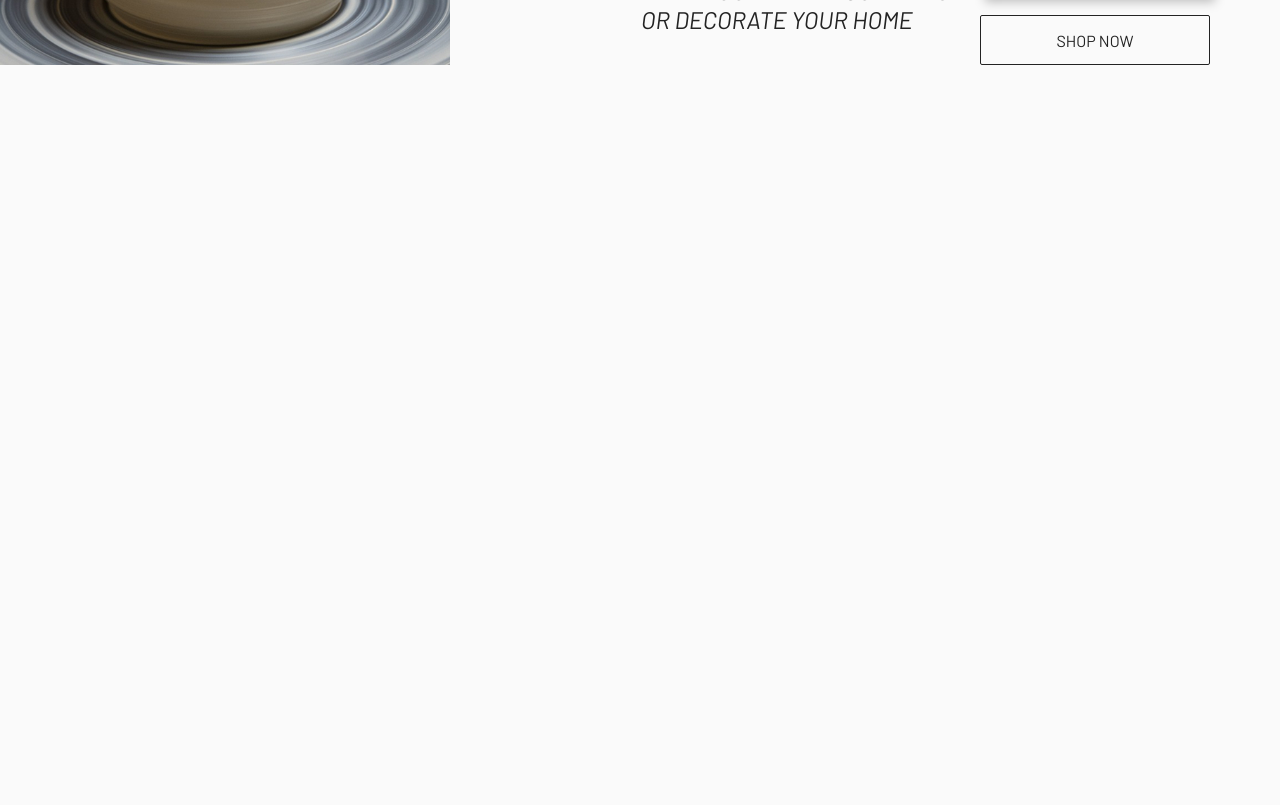
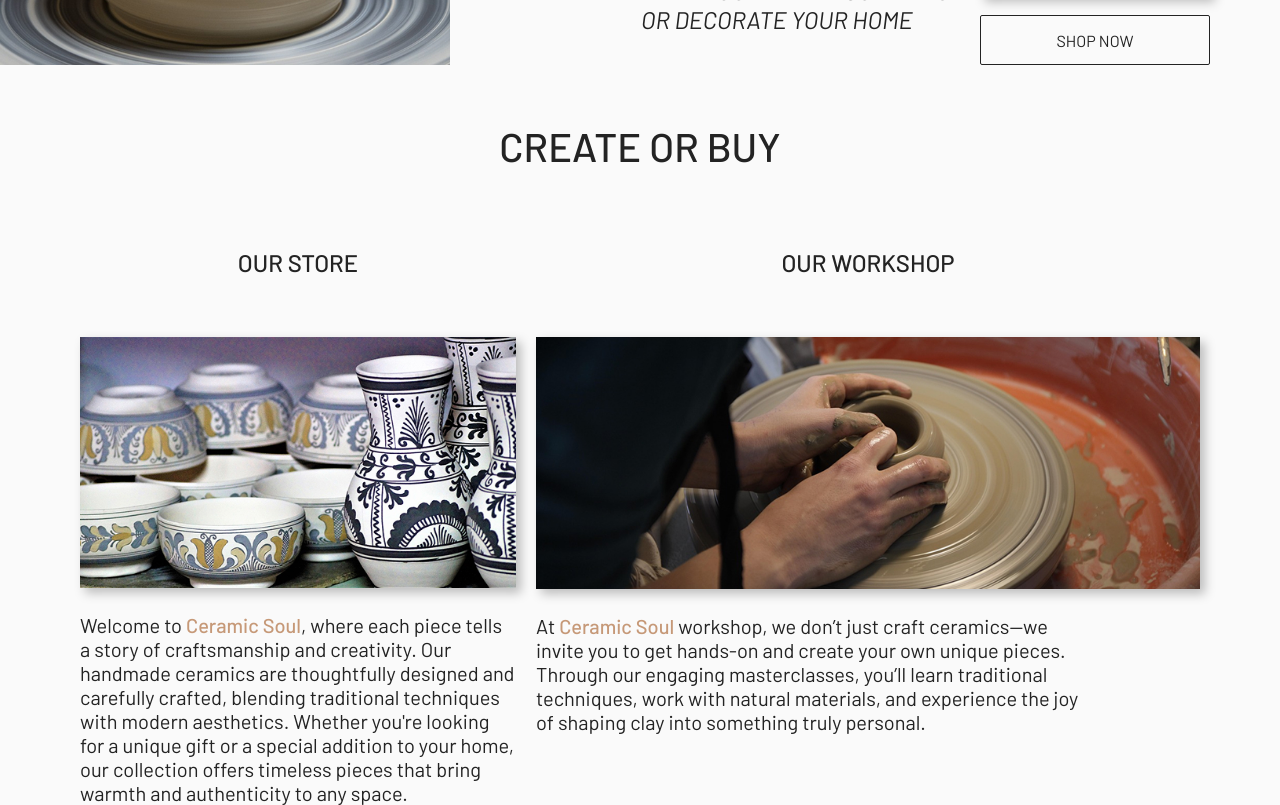
Before and after one commit to BMike903/Ceramic_soul, a website built with Vite: page index.html in a window 1280 px wide. Shown: the part 568-1373 px from the top of the page. Before the commit the page ends 800 px from the top, so only its background shows below. Built offline with nearby package versions, Linux system fonts and the light colour scheme.

Commit message:
second section finished

```diff
--- a/index.html
+++ b/index.html
@@ -53,6 +53,49 @@
         </div>
       </div>
     </section>
+
+    <section class="activities">
+      <div class="container">
+        <h2 class="title-h2">create or buy</h2>
+        <div class="pure-g activities__wrapper">
+          <div class="pure-u-1 pure-u-xl-2-5 activities__col">
+            <h3 class="title-h3">our store</h3>
+            <img
+              src="/src/img/about/store.jpg"
+              alt="store"
+              class="activities__img"
+            />
+            <p class="activities__text">
+              Welcome to
+              <span class="activities__text_ceramic">Ceramic Soul</span>, where
+              each piece tells a story of craftsmanship and creativity. Our
+              handmade ceramics are thoughtfully designed and carefully crafted,
+              blending traditional techniques with modern aesthetics. Whether
+              you're looking for a unique gift or a special addition to your
+              home, our collection offers timeless pieces that bring warmth and
+              authenticity to any space.
+            </p>
+          </div>
+          <div class="pure-u-1 pure-u-xl-3-5 activities__col">
+            <h3 class="title-h3">our workshop</h3>
+            <img
+              src="/src/img/about/ceramic.jpg"
+              alt="ceramic"
+              class="activities__img"
+            />
+            <p class="activities__text activities__text_fixed">
+              At
+              <span class="activities__text_ceramic">Ceramic Soul</span>
+              workshop, we don’t just craft ceramics—we invite you to get
+              hands-on and create your own unique pieces. Through our engaging
+              masterclasses, you’ll learn traditional techniques, work with
+              natural materials, and experience the joy of shaping clay into
+              something truly personal.
+            </p>
+          </div>
+        </div>
+      </div>
+    </section>
     <script type="module" src="/src/js/script.js"></script>
   </body>
 </html>
--- /dev/null
+++ b/src/sass/blocks/activities.scss
@@ -0,0 +1,65 @@
+@use "../base/variables.scss" as *;
+
+.activities {
+  padding-top: 60px;
+  &__wrapper {
+    margin-top: 20px;
+    row-gap: 40px;
+  }
+  &__img {
+    width: 100%;
+    margin-top: 40px;
+    box-shadow: 5px 5px 10px rgba(0, 0, 0, 0.25);
+  }
+  &__text {
+    margin-top: 20px;
+    color: $dark;
+    font-size: 16px;
+    font-weight: 400;
+    font-style: normal;
+    line-height: normal;
+    &_ceramic {
+      color: $ceramic;
+      font-weight: 500;
+    }
+  }
+}
+
+@media screen and (min-width: 768px) {
+  .activities {
+    padding: 60px 95px 0 95px;
+    &__wrapper {
+      margin-top: 40px;
+    }
+    &__text {
+      margin-top: 25px;
+      font-size: 20px;
+    }
+  }
+}
+
+@media screen and (min-width: 1200px) {
+  .activities {
+    padding: 60px 0 0 0;
+    &__wrapper {
+      margin-top: 80px;
+    }
+    &__col {
+      padding: 0 10px;
+    }
+    &__img {
+      margin-top: 60px;
+    }
+    &__text {
+      &_fixed {
+        width: 556px;
+      }
+    }
+  }
+}
+
+@media screen and (min-width: 1920px) {
+  .activities {
+    padding-top: 100px;
+  }
+}
--- a/src/sass/style.scss
+++ b/src/sass/style.scss
@@ -1,9 +1,13 @@
 @use "/src/sass/libs/modern-normalize.min.css";
 @use "/src/sass/libs/fontello.css";
+@use "/src//sass/libs/grids-min.css";
+@use "/src//sass/libs/grids-responsive-min.css";
 
 @use "/src/sass/base/basic.scss" as *;
+
 @use "/src/sass/ui/titles.scss";
 @use "/src/sass/ui/buttons.scss";
 
 @use "/src/sass/blocks/promo.scss";
 @use "/src/sass/blocks/header.scss";
+@use "/src/sass/blocks/activities.scss";
--- a/src/sass/ui/titles.scss
+++ b/src/sass/ui/titles.scss
@@ -6,6 +6,32 @@
   font-style: italic;
 }
 
+.title-h2 {
+  @include title;
+  font-size: 32px;
+}
+
+.title-h3 {
+  @include title;
+  font-size: 20px;
+}
+
+@media screen and (min-width: 768px) {
+  .title-h2 {
+    font-size: 36px;
+    line-height: 43px;
+  }
+  .title-h3 {
+    font-size: 24px;
+  }
+}
+
+@media screen and (min-width: 1200px) {
+  .title-h2 {
+    font-size: 40px;
+  }
+}
+
 @media screen and (min-width: 1920px) {
   .title-h1-italic {
     font-size: 32px;
```
Also changed, not shown: src/sass/libs/grids-responsive-min.css.
